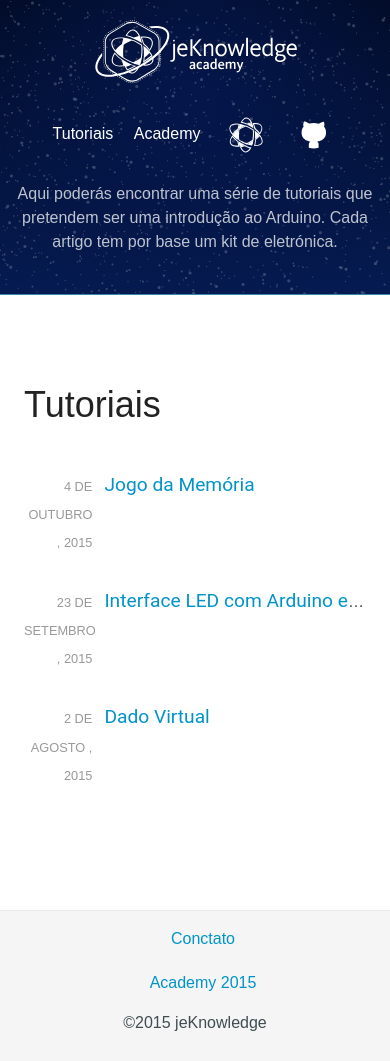
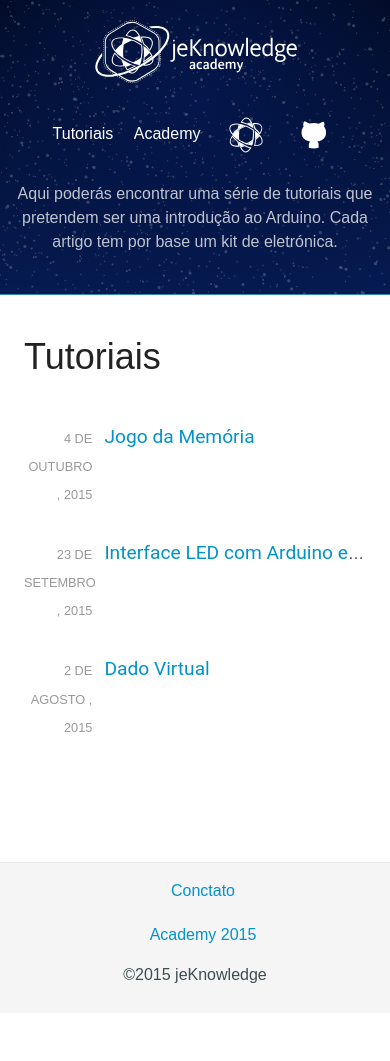
Before and after one commit to jeKnowledge/academy-articles, a Jekyll site: the page built from index.html, in a window 390 px wide. Built offline with Jekyll 4.4.1, drawn with Linux system fonts in a browser that asks for light colours; after the commit the page ends 1013 px from its top, so only the background shows below that.

Commit message:
Update style.css

```diff
--- a/css/style.css
+++ b/css/style.css
@@ -168,12 +168,6 @@ nav .playstore-link:hover {
   background-size: 40px;
 }
 
-@media all and (max-width : 860px) {
-  #article {
-	margin-top: 0px;
-}
-}
-
 /* ====== Header Section */
 section#header {
   /*background:#40A4C4;*/
@@ -212,9 +206,6 @@ section#header h3.logo {
 /*}*/
 
 @media all and (max-width : 720px){
-#article {
-    margin-top: 0px;
-}
 .width{
     padding: 0;
     padding-bottom: 30px;
@@ -363,6 +354,12 @@ html {
 	margin: 3em auto;
 	padding: 1.5em;
 
+}
+
+@media all and (max-width : 860px) {
+  #article {
+	margin-top: 0px;
+}
 }
 /*########################*/
 
```
